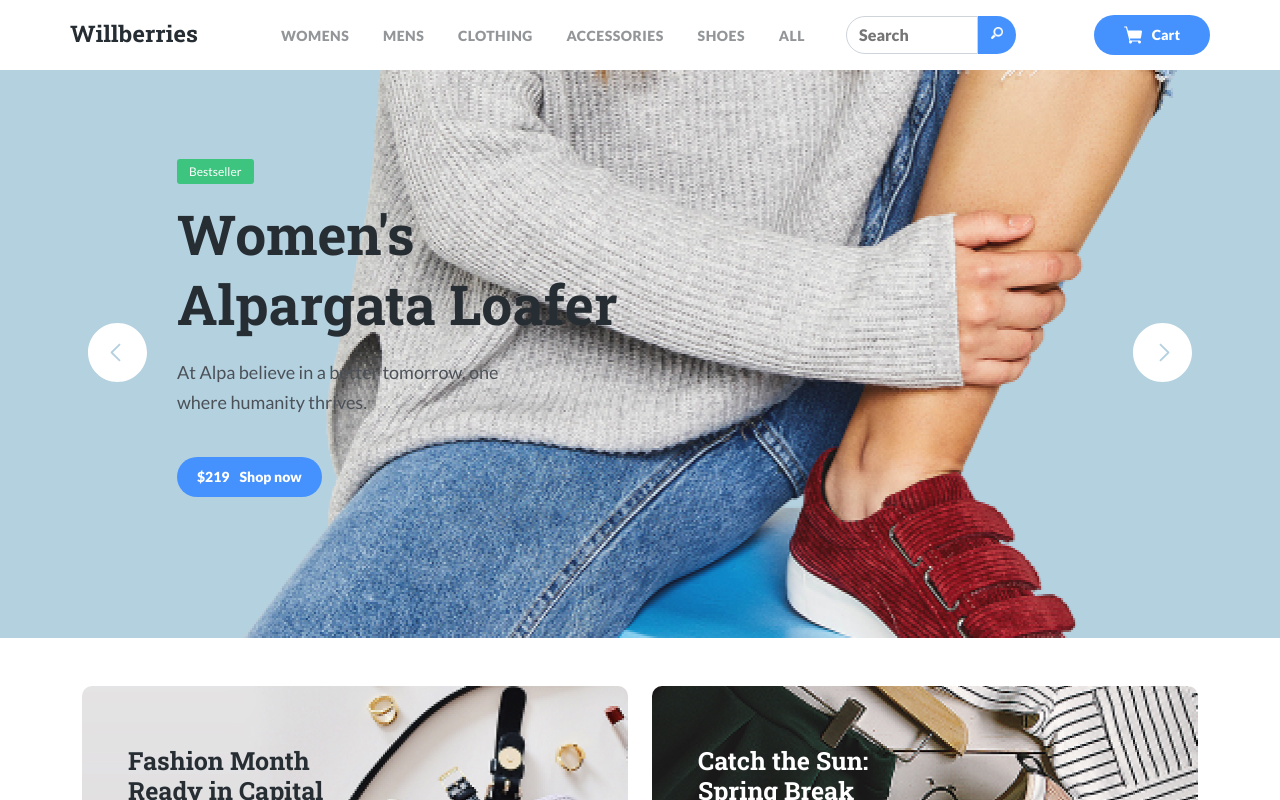
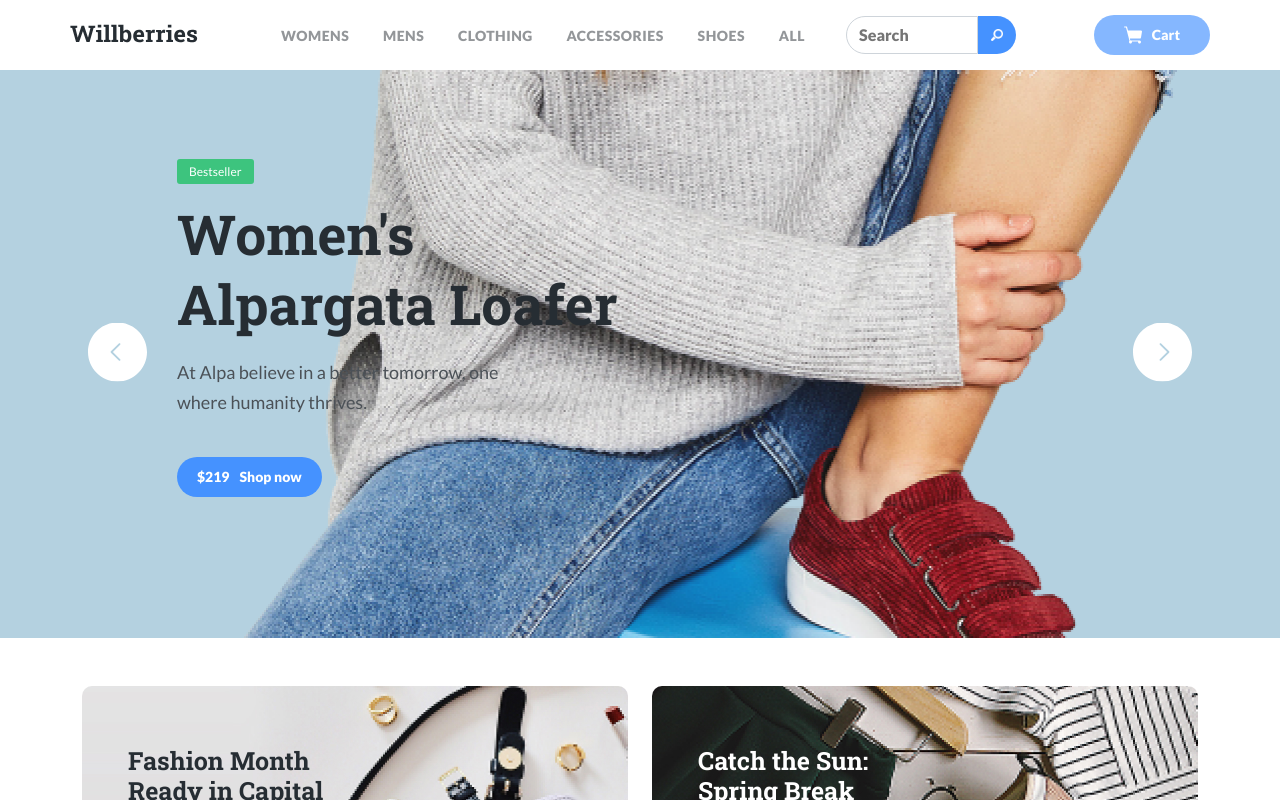
Before and after one commit to illicchpv/glo-wb-nuxt, a Nuxt app: page / in a window 1280 px wide. Shown: the top 800 px of the page. Built offline with nearby package versions, Linux system fonts and the light colour scheme; no server answers.

Commit message:
доработка корзины

```diff
--- a/app/assets/css/style.css
+++ b/app/assets/css/style.css
@@ -375,6 +375,7 @@ button {
     padding: 30px;
     overflow: auto;
     position: relative;
+    border-radius: 5px;
 }
 
 .modal-header {
@@ -392,7 +393,7 @@ button {
     background-color: transparent;
     right: 15px;
     top: 15px;
-    font-size: 24px;
+    font-size: 46px;
     border: none;
 }
 
@@ -406,7 +407,7 @@ button {
     margin-right: 30px;
     height: 40px;
     padding: 10px;
-    border-radius: 20px;
+    border-radius: 5px;
     border-style: none;
     margin-bottom: 30px;
 }
@@ -420,7 +421,8 @@ button {
 .cart-table th,
 .cart-table td {
     text-align: left;
-    border: 1px solid black
+    border: 1px solid #bbbbbb;
+    padding: 2px 4px;
 }
 
 .cart-buy {
@@ -429,6 +431,7 @@ button {
     display: block;
     margin-left: auto;
     height: 40px;
+    border-radius: 5px;
 }
 
 
@@ -519,6 +522,24 @@ button {
     border-bottom-left-radius: 0;
 }
 
+.button[disabled] {
+    opacity: .65;
+    pointer-events: none;
+}
+
+button {
+  font-size: inherit;
+}
+
+.modal {
+  font-size: 24px;
+  .cart-item button{
+    display: inline-block;
+    width: 32px;
+    height: 32px;
+    margin: 3px;
+  }
+}
 
 @media (max-width: 1200px) {
     .slide-1 {
--- a/app/components/Cart.vue
+++ b/app/components/Cart.vue
@@ -2,13 +2,14 @@
   <!-- <h1 style="background-color: aquamarine;">Cart  viewCart: {{ viewCart }}</h1>
   <div class="overlay" :class="{'show': viewCart}"  id="modal-cart"></div> -->
 
-  <div class="overlay" :class="{ 'show': viewCart }" id="modal-cart">
-    <!-- Cart viewCart: {{ viewCart }} -->
+  <div class="overlay" :class="{ 'show': viewCart }" id="modal-cart"
+    @click.self="closeCart"
+  >
 
     <div class="modal">
       <header class="modal-header">
         <h2 class="modal-title">Cart</h2>
-        <button class="modal-close" @click="closeCart">x</button>
+        <button class="modal-close" @click="closeCart">&times;</button>
       </header>
 
       <table class="cart-table">
@@ -38,7 +39,7 @@
             <td>{{ cartItem.count }}</td>
             <td><button class="cart-btn-plus" @click="incr(cartItem)">+</button></td>
             <td>{{ cartItem.count * cartItem.price }}$</td>
-            <td><button class="cart-btn-delete" @click="remove(cartItem)">x</button></td>
+            <td><button class="cart-btn-delete" @click="remove(cartItem)">&times;</button></td>
           </tr>
 
         </tbody>
@@ -51,6 +52,11 @@
         </tfoot>
       </table>
 
+      <div>
+        <h3 v-if="error" style="color: red; margin: 0;text-align: center;">{{ error }}</h3>
+        <h3 v-if="success" style="color: green; margin: 0;text-align: center;">{{ success }}</h3>
+      </div>
+
       <form class="modal-form" @submit.prevent="submitForm">
         <input autocomplete="none" class="modal-input" type="text" placeholder="Имя" v-model="form.name">
         <input autocomplete="none" class="modal-input" type="text" placeholder="Телефон" v-model="form.phone">
@@ -58,10 +64,6 @@
           <span class="button-text">Checkout</span>
         </button>
       </form>
-      <div>
-        <h3 v-if="error" style="color: red;">{{ error }}</h3>
-        <h3 v-if="success" style="color: green;">{{ success }}</h3>
-      </div>
     </div>
   </div>
 </template>
--- a/app/components/Header.vue
+++ b/app/components/Header.vue
@@ -28,9 +28,15 @@
       <div class="col-lg-2 col-6 d-flex justify-content-end">
         <!-- @click="changeLinks()  -->
         <button class="button button-cart"
+           :disabled="isCartEmpty"
           @click="openCart()"
         >
-          <img class="button-icon" src="/images/cart.svg" alt="icon: cart">
+          <!-- <img class="button-icon" src="/images/cart.svg" alt="icon: cart"> -->
+          <svg class="button-icon" width="18" height="18" viewBox="0 0 18 18" fill="none" xmlns="http://www.w3.org/2000/svg">
+            <path d="M4 4.5H17C17.037 4.50005 18 4.50127 18 5.5L17 11.5C16.911 11.991 16.5709 12.5 16.0642 12.5H6L6.09506 13.7985C6.16424 14.1291 6.45721 14.5 6.79145 14.5H15.6066C15.6443 14.5 15.6808 14.5054 15.7158 14.5155C16.441 14.6204 17 15.2462 17 16C17 16.8271 16.3271 17.5 15.5 17.5C14.6729 17.5 14 16.8271 14 16C14 15.8248 14.0302 15.6565 14.0857 15.5H7.91434C7.9698 15.6564 8 15.8248 8 16C8 16.8271 7.32711 17.5 6.5 17.5C5.67289 17.5 5 16.8271 5 16C5 15.5183 5.2282 15.089 5.58216 14.8143C5.39546 14.568 5.26019 14.2794 5.19962 13.9905L4.80856 12.1269L2 1.5H0.457618C0.204824 1.5 0 1.21822 0 0.962647C0 0.707075 0.204824 0.5 0.457618 0.5H2.56171C2.77221 0.5 2.95559 0.645345 3.00603 0.852063L4 4.5Z"
+              :fill="isCartEmpty ? 'white' : 'lightgreen'"
+            />
+          </svg>
           <span class="button-text">Cart</span>
           <span class="button-text cart-count"></span>
         </button>
@@ -67,6 +73,9 @@ const searchProducts = async () => {
 };
 
 const viewCart = useViewCart();
+const cartItems = useCart()
+const isCartEmpty = computed(() => cartItems.value.length === 0)
+
 const openCart = () => {
   // const old = viewCart.value
   viewCart.value = true
```
Also changed, not shown: app/pages/products.vue (+0 -177 lines).
